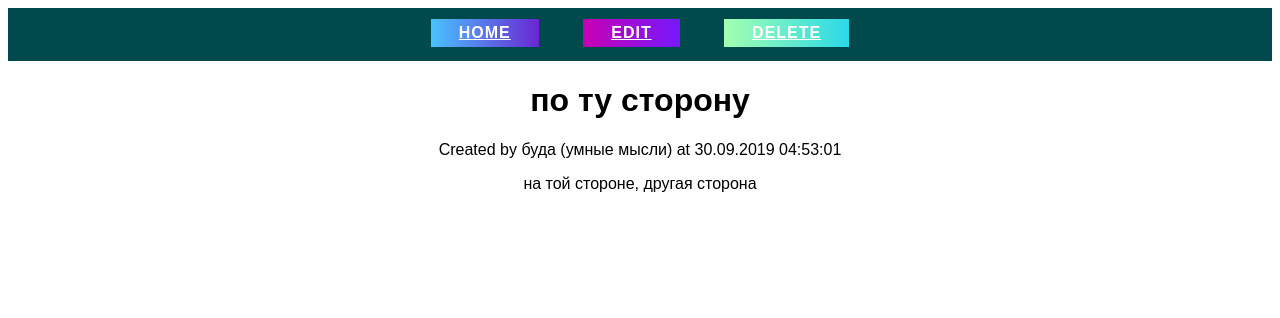
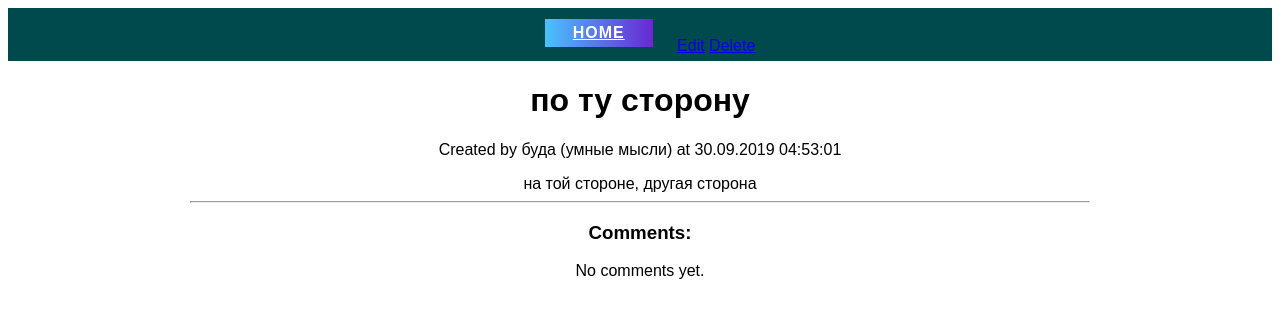
Before and after one commit to keny-stark/blog-2, a Django app: page /article/2/ in a window 1280 px wide. Shown: the top 318 px of the page. Run offline with Django 3.2, Linux system fonts and the light colour scheme; data comes from the database, SQL or seed files in the repository.

Commit message:
изменил детальный просмотр html

```diff
--- a/source/webapp/templates/article.html
+++ b/source/webapp/templates/article.html
@@ -3,13 +3,45 @@
 {% block title %}{{ article.title }}{% endblock %}
 
 {% block menu %}
-    <li><a href="{% url "article_update" article.pk %}" class="btn btn1">Edit</a></li>
-    <li><a href="{% url "article_delete" article.pk %}" class="btn btn2">Delete</a></li>
+    <li><a href="{% url "article_update" article.pk %}">Edit</a></li>
+    <li><a href="{% url "article_delete" article.pk %}">Delete</a></li>
+    {% if article.is_active %}
+        <li><a href="#add_comment">Add Comment</a></li>
+    {% endif %}
 {% endblock %}
 
 {% block content %}
     <h1>{{ article.title }}</h1>
     <p>Created by {{ article.author }} ({{ article.category|default_if_none:'Без категории' }})
-            at {{ article.created_at|date:'d.m.Y H:i:s' }}</p>
+        at {{ article.created_at|date:'d.m.Y H:i:s' }}</p>
     <div class="pre">{{ article.text }}</div>
+    <hr/>
+    <h3>Comments:</h3>
+    {% if is_paginated %}
+        {% include 'partial/pagination.html' %}
+    {% endif %}
+    <div class="comment-list">
+        {% for comment in comments %}
+            <div class="comment">
+                <p>{{ comment.author }} commented at {{ comment.created_at|date:'d.m.Y H:i:s' }}</p>
+                <div class="pre">{{ comment.text }}</div>
+                {% if article.is_active %}
+                    <p class="comment-links">
+                        <a href="{% url 'comment_update' comment.pk %}">Edit</a>
+                        <a href="{% url 'comment_delete' comment.pk %}">Delete</a>
+                    </p>
+                {% endif %}
+            </div>
+        {% empty %}
+            <p>No comments yet.</p>
+        {% endfor %}
+    </div>
+    {% if is_paginated %}
+        {% include 'partial/pagination.html' %}
+    {% endif %}
+    {% if article.is_active %}
+        <form action="{% url 'article_comment_create' article.pk %}" method="POST" id="add_comment">
+            {% include 'partial/form.html' with button_text='Add' %}
+        </form>
+    {% endif %}
 {% endblock %}
```
Also changed, not shown: source/webapp/templates/partial/simple_search.html (added, +8 -0 lines).
